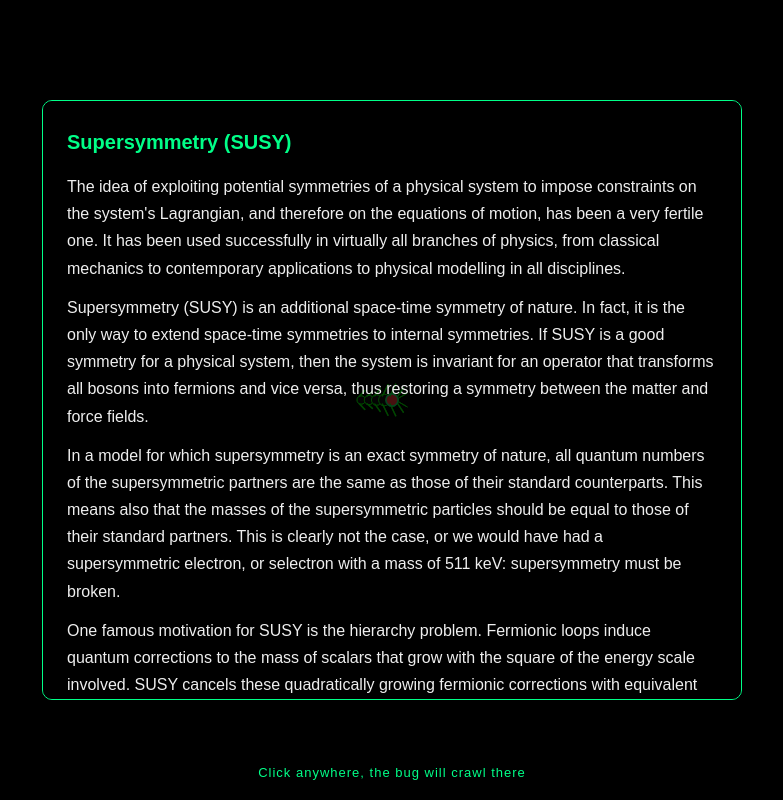
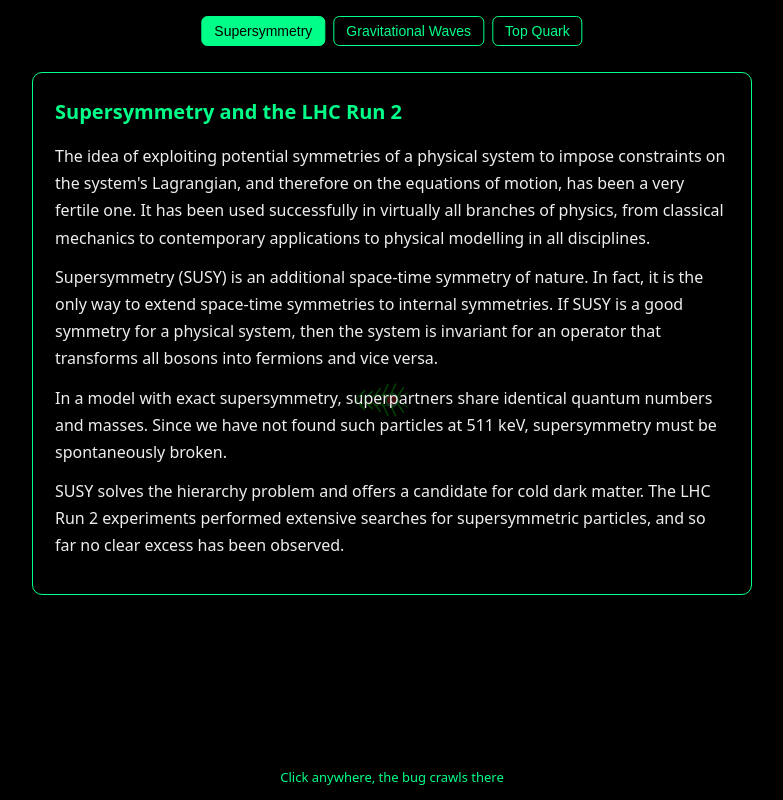
Before and after one commit to zyxwanyu0722-sketch/eag-shorts, a plain HTML site: page index.html in a window 1280 px wide. Shown: the whole page, without its empty margins (248-1031 px from the left). Drawn offline with Linux system fonts and the light colour scheme.

Commit message:
更新 index.html

```diff
--- a/index.html
+++ b/index.html
@@ -3,7 +3,7 @@
 <head>
 <meta charset="UTF-8" />
 <meta name="viewport" content="width=device-width, initial-scale=1.0" />
-<title>English Reading Site</title>
+<title>Scholar Reading</title>
 <style>
   * {
     margin: 0;
@@ -14,21 +14,43 @@
     background: #000;
     overflow: hidden;
     height: 100vh;
-    font-family: "Microsoft Yahei", sans-serif;
+    font-family: system-ui, sans-serif;
   }
-  /* 英文文章容器 */
+  .menu{
+    position:fixed;
+    z-index:12;
+    top:16px;
+    left:50%;
+    transform: translateX(-50%);
+    display:flex;
+    gap:8px;
+    flex-wrap:wrap;
+    justify-content:center;
+  }
+  .menu button{
+    padding:6px 12px;
+    border:1px solid #00ff88;
+    background:rgba(0,0,0,0.65);
+    color:#00ff88;
+    border-radius:6px;
+    font-size:14px;
+  }
+  .menu button.active{
+    background:#00ff88;
+    color:#000;
+  }
   .article-box{
     position:fixed;
     z-index:10;
-    top:50%;
+    top:72px;
     left:50%;
-    transform:translate(-50%,-50%);
-    width:90%;
-    max-width:700px;
-    max-height:75vh;
+    transform:translateX(-50%);
+    width:92%;
+    max-width:720px;
+    max-height:calc(100vh - 110px);
     overflow-y:auto;
-    padding:24px;
-    background:rgba(0,0,0,0.72);
+    padding:22px;
+    background:rgba(0,0,0,0.74);
     border:1px solid #00ff88;
     border-radius:10px;
     color:#eee;
@@ -45,14 +67,13 @@
   }
   #tip {
     position: fixed;
-    bottom: 20px;
+    bottom:14px;
     left: 0;
     right: 0;
     text-align: center;
     color: #00ff88;
     font-size:13px;
     z-index: 10;
-    letter-spacing: 1px;
     pointer-events: none;
   }
   canvas {
@@ -65,20 +86,48 @@
 </style>
 </head>
 <body>
-<!-- 英文文章，在这里改文字 -->
-<div class="article-box">
-<h2>Supersymmetry (SUSY)</h2>
-<p>The idea of exploiting potential symmetries of a physical system to impose constraints on the system's Lagrangian, and therefore on the equations of motion, has been a very fertile one. It has been used successfully in virtually all branches of physics, from classical mechanics to contemporary applications to physical modelling in all disciplines.</p>
-<p>Supersymmetry (SUSY) is an additional space-time symmetry of nature. In fact, it is the only way to extend space-time symmetries to internal symmetries. If SUSY is a good symmetry for a physical system, then the system is invariant for an operator that transforms all bosons into fermions and vice versa, thus restoring a symmetry between the matter and force fields.</p>
-<p>In a model for which supersymmetry is an exact symmetry of nature, all quantum numbers of the supersymmetric partners are the same as those of their standard counterparts. This means also that the masses of the supersymmetric particles should be equal to those of their standard partners. This is clearly not the case, or we would have had a supersymmetric electron, or selectron with a mass of 511 keV: supersymmetry must be broken.</p>
-<p>One famous motivation for SUSY is the hierarchy problem. Fermionic loops induce quantum corrections to the mass of scalars that grow with the square of the energy scale involved. SUSY cancels these quadratically growing fermionic corrections with equivalent corrections from the corresponding superpartners.</p>
-<p>Another appealing feature is that SUSY may introduce new neutral stable particles. If they interact only weakly with ordinary matter, they may be a suitable candidate for explaining the cold dark matter relic density.</p>
+<div class="menu">
+  <button onclick="showArticle(0)" class="active">Supersymmetry</button>
+  <button onclick="showArticle(1)">Gravitational Waves</button>
+  <button onclick="showArticle(2)">Top Quark</button>
 </div>
-
-<div id="tip">Click anywhere, the bug will crawl there</div>
+<div class="article-box" id="art">
+</div>
+<div id="tip">Click anywhere, the bug crawls there</div>
 <canvas id="game"></canvas>
 
 <script>
+const articles = [
+`
+<h2>Supersymmetry and the LHC Run 2</h2>
+<p>The idea of exploiting potential symmetries of a physical system to impose constraints on the system's Lagrangian, and therefore on the equations of motion, has been a very fertile one. It has been used successfully in virtually all branches of physics, from classical mechanics to contemporary applications to physical modelling in all disciplines.</p>
+<p>Supersymmetry (SUSY) is an additional space-time symmetry of nature. In fact, it is the only way to extend space-time symmetries to internal symmetries. If SUSY is a good symmetry for a physical system, then the system is invariant for an operator that transforms all bosons into fermions and vice versa.</p>
+<p>In a model with exact supersymmetry, superpartners share identical quantum numbers and masses. Since we have not found such particles at 511 keV, supersymmetry must be spontaneously broken.</p>
+<p>SUSY solves the hierarchy problem and offers a candidate for cold dark matter. The LHC Run 2 experiments performed extensive searches for supersymmetric particles, and so far no clear excess has been observed.</p>
+`,
+`
+<h2>Gravitational Waves: Ground-Based Interferometric Detectors</h2>
+<p>One century after their prediction by Albert Einstein, gravitational waves, produced from binary black hole mergers, were finally directly detected in 2015 by LIGO detectors.</p>
+<p>Gravitational waves are ripples in spacetime, travelling at the speed of light. They stretch and compress space as they pass through detectors.</p>
+<p>Ground-based laser interferometers like LIGO, Virgo and KAGRA measure tiny length changes, far smaller than the diameter of a proton.</p>
+<p>These detectors open a completely new window to observe the universe, allowing us to study black holes and neutron stars without light.</p>
+`,
+`
+<h2>The Top Quark Discovery</h2>
+<p>The top quark, the heaviest elementary particle known to date, was discovered by the CDF and D0 collaborations in 1995 at Fermilab.</p>
+<p>Its huge mass makes it unique. The top quark decays before it can hadronise, so we can directly observe its bare quark properties.</p>
+<p>The top quark plays an important role in testing the Standard Model and exploring possible new physics beyond it. Its Yukawa coupling to the Higgs boson is nearly unity, a special feature still not fully understood.</p>
+`
+];
+function showArticle(idx){
+  document.getElementById("art").innerHTML = articles[idx];
+  document.querySelectorAll(".menu button").forEach((b,i)=>{
+    b.classList.toggle("active", i===idx);
+  })
+}
+showArticle(0);
+
+// 虫子动画
 const canvas = document.getElementById("game");
 const ctx = canvas.getContext("2d");
 let W, H;
```
